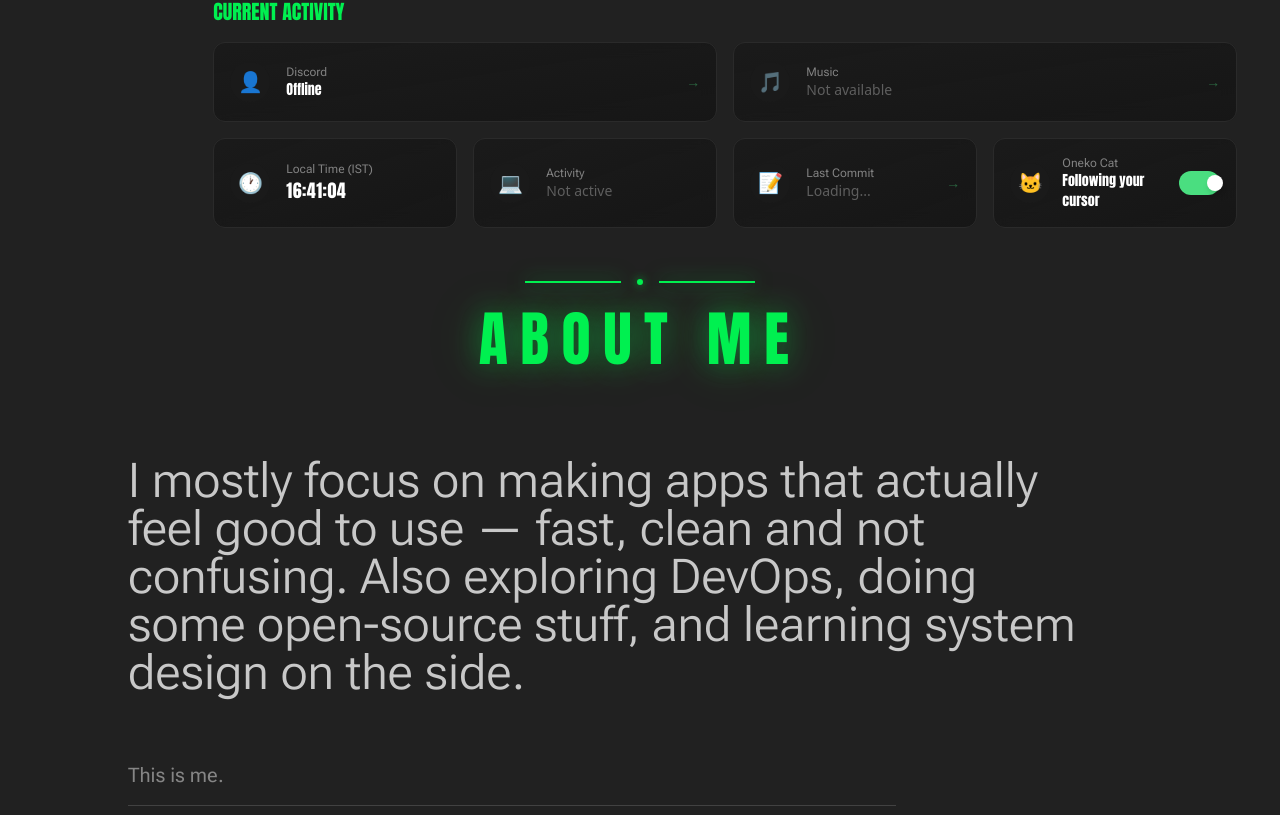
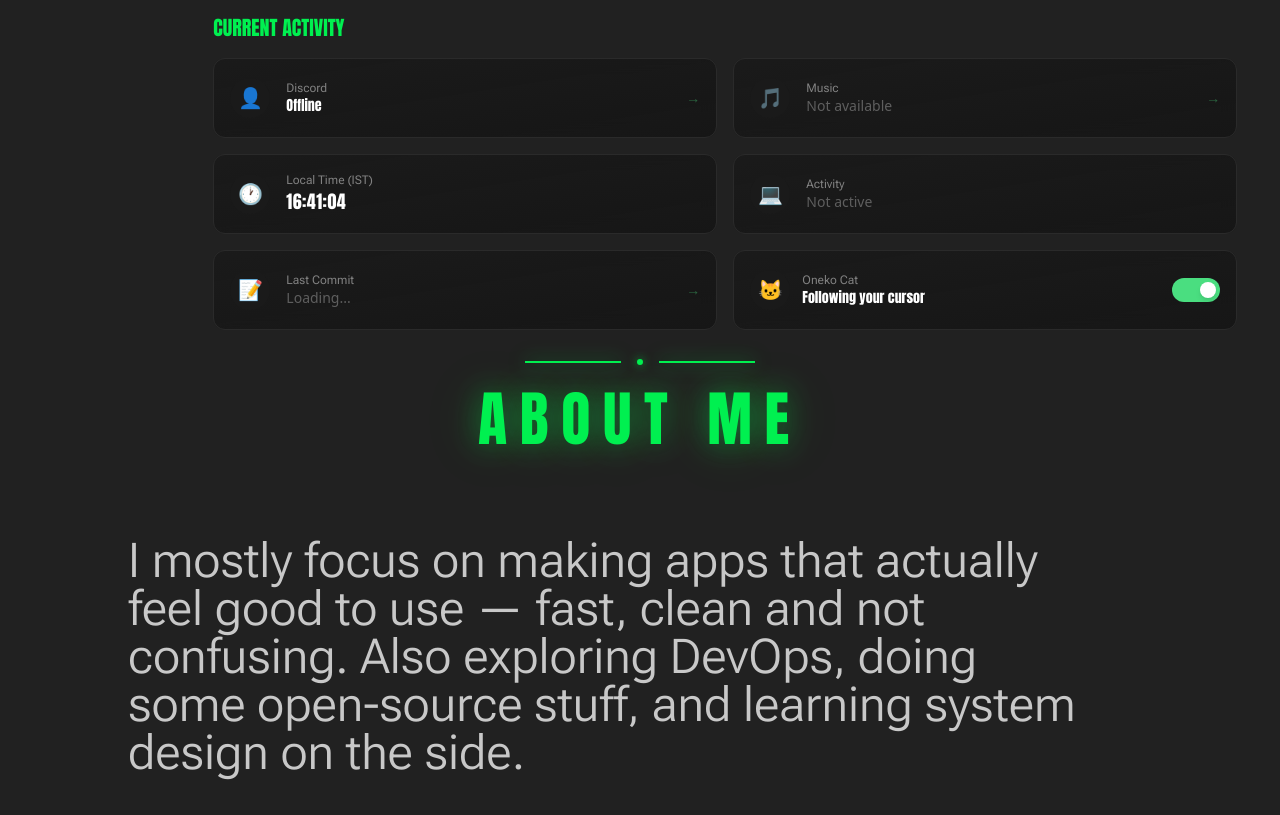
Before and after one commit to ikeshav26/me, a React (Vite) app: page / in a window 1280 px wide. Shown: the part 1005-1820 px from the top of the page. Built offline with nearby package versions, Linux system fonts and the light colour scheme; no server answers.

Commit message:
Fix:responsiveness fixes

```diff
--- a/src/components/Activity.jsx
+++ b/src/components/Activity.jsx
@@ -129,10 +129,10 @@ const Activity = ({ onekoEnabled, setOnekoEnabled }) => {
 
   return (
     <>
-      <div className="w-full flex flex-col gap-4">
-        <div className="grid grid-cols-1 sm:grid-cols-2 gap-4">
+      <div className="w-full md:w-1/2 lg:w-full flex flex-col gap-4 px-4 lg:px-0">
+        <div className="grid grid-cols-1 xl:grid-cols-2 gap-4">
           <Card clickable onClick={() => setShowDiscord(true)}>
-            <div className="relative">
+            <div className="relative flex-shrink-0">
               <div className="w-10 h-10 rounded-full bg-[#1a1a1a] flex items-center justify-center text-xl">
                 👤
               </div>
@@ -172,9 +172,9 @@ const Activity = ({ onekoEnabled, setOnekoEnabled }) => {
           </Card>
         </div>
 
-        <div className="grid grid-cols-1 sm:grid-cols-2 lg:grid-cols-4 gap-4">
+        <div className="grid grid-cols-1 xl:grid-cols-2 2xl:grid-cols-4 gap-4">
           <Card>
-            <div className="w-10 h-10 rounded-full bg-[#1a1a1a] flex items-center justify-center text-xl">
+            <div className="w-10 h-10 rounded-full bg-[#1a1a1a] flex items-center justify-center text-xl flex-shrink-0">
               🕐
             </div>
             <div className="flex-1 min-w-0">
@@ -215,10 +215,10 @@ const Activity = ({ onekoEnabled, setOnekoEnabled }) => {
                     alt={
                       activity.activities.filter((a) => a.type !== 4)[0].name
                     }
-                    className="w-10 h-10 rounded-lg"
+                    className="w-10 h-10 rounded-lg flex-shrink-0"
                   />
                 ) : (
-                  <div className="w-10 h-10 rounded-full bg-[#1a1a1a] flex items-center justify-center text-xl">
+                  <div className="w-10 h-10 rounded-full bg-[#1a1a1a] flex items-center justify-center text-xl flex-shrink-0">
                     {getActivityIcon(
                       activity.activities.filter((a) => a.type !== 4)[0].name
                     )}
@@ -247,7 +247,7 @@ const Activity = ({ onekoEnabled, setOnekoEnabled }) => {
               </>
             ) : (
               <>
-                <div className="w-10 h-10 rounded-full bg-[#1a1a1a] flex items-center justify-center text-xl">
+                <div className="w-10 h-10 rounded-full bg-[#1a1a1a] flex items-center justify-center text-xl flex-shrink-0">
                   💻
                 </div>
                 <div className="flex-1 min-w-0">
@@ -261,7 +261,7 @@ const Activity = ({ onekoEnabled, setOnekoEnabled }) => {
           </Card>
 
           <Card clickable onClick={() => setShowCommit(true)}>
-            <div className="w-10 h-10 rounded-full bg-[#1a1a1a] flex items-center justify-center text-xl">
+            <div className="w-10 h-10 rounded-full bg-[#1a1a1a] flex items-center justify-center text-xl flex-shrink-0">
               📝
             </div>
             <div className="flex-1 min-w-0">
@@ -284,8 +284,8 @@ const Activity = ({ onekoEnabled, setOnekoEnabled }) => {
           </Card>
 
           <Card className="justify-between">
-            <div className="flex items-center gap-3">
-              <div className="w-10 h-10 rounded-full bg-[#1a1a1a] flex items-center justify-center text-xl">
+            <div className="flex items-center gap-3 flex-1 min-w-0">
+              <div className="w-10 h-10 rounded-full bg-[#1a1a1a] flex items-center justify-center text-xl flex-shrink-0">
                 🐱
               </div>
               <div className="flex-1 min-w-0">
@@ -300,7 +300,7 @@ const Activity = ({ onekoEnabled, setOnekoEnabled }) => {
             <button
               onClick={() => setOnekoEnabled(!onekoEnabled)}
               className={`
-                relative w-12 h-6 rounded-full transition-colors duration-200
+                relative w-12 h-6 rounded-full transition-colors duration-200 flex-shrink-0
                 ${
                   onekoEnabled
                     ? "bg-[#4ade80]"
--- a/src/pages/Home.jsx
+++ b/src/pages/Home.jsx
@@ -44,7 +44,7 @@ const Home = ({ onekoEnabled, setOnekoEnabled }) => {
 
   })
   return (
-    <main id="main-content" className='h-[135vh] md:h-[110vh] lg:w-screen relative px-6 md:px-0' aria-label="Home page">
+    <main id="main-content" className='h-[135vh] md:h-[130vh] lg:h-[120vh] lg:w-screen relative px-6 md:px-0' aria-label="Home page">
       <div className='absolute top-1/6 md:top-1/5 left-6 md:left-1/6 w-[calc(100%-3rem)] md:w-1/3 h-auto md:h-90 flex flex-col justify-between gap-8'>
       <h1 className='flex flex-col text-5xl sm:text-5xl md:text-6xl lg:text-8xl font-[font1] leading-none tracking-tighter'>
         <span className='text-[#00f050] drop-shadow-[0_0_15px_rgba(0,240,80,0.2)]'>FULL STACK</span>
```
